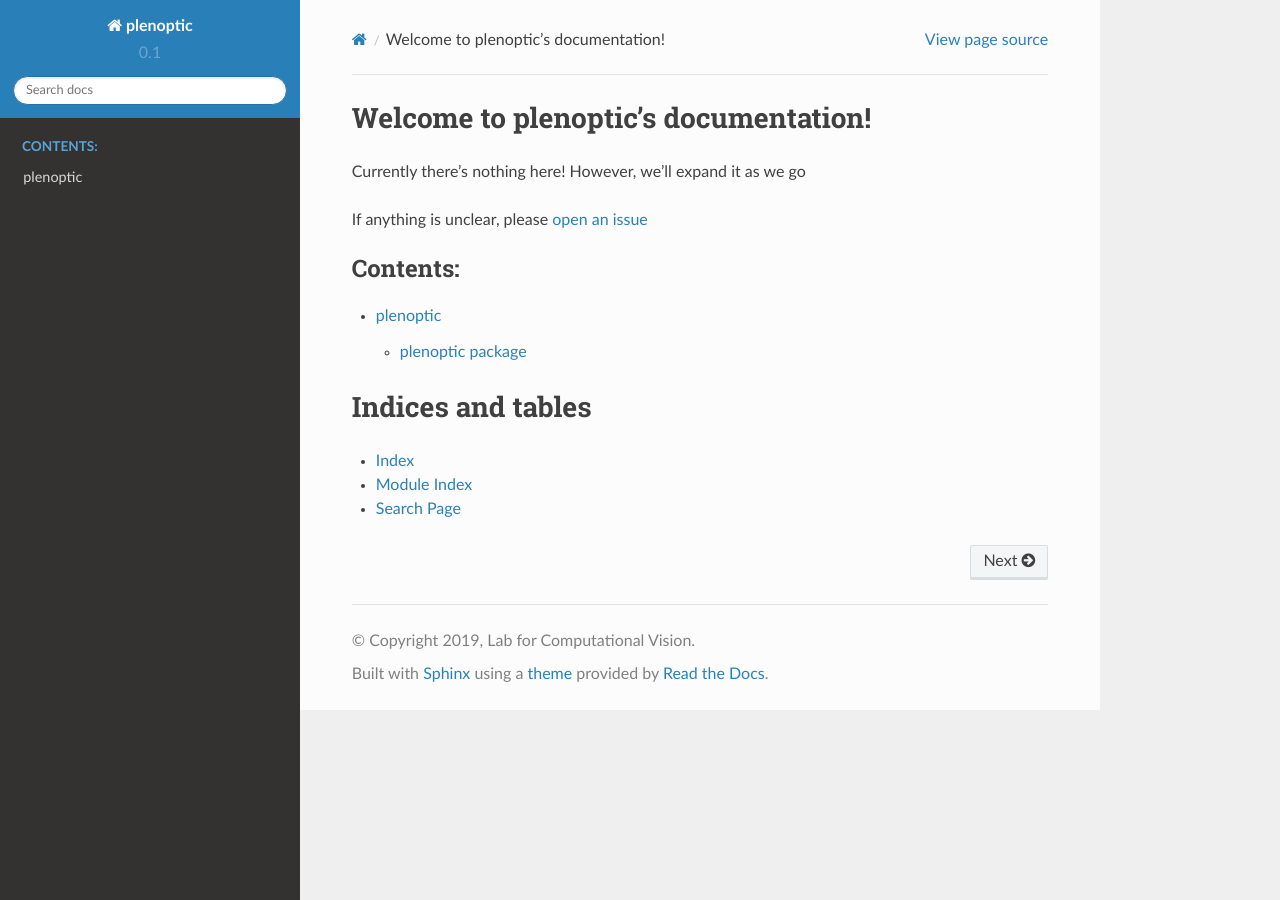
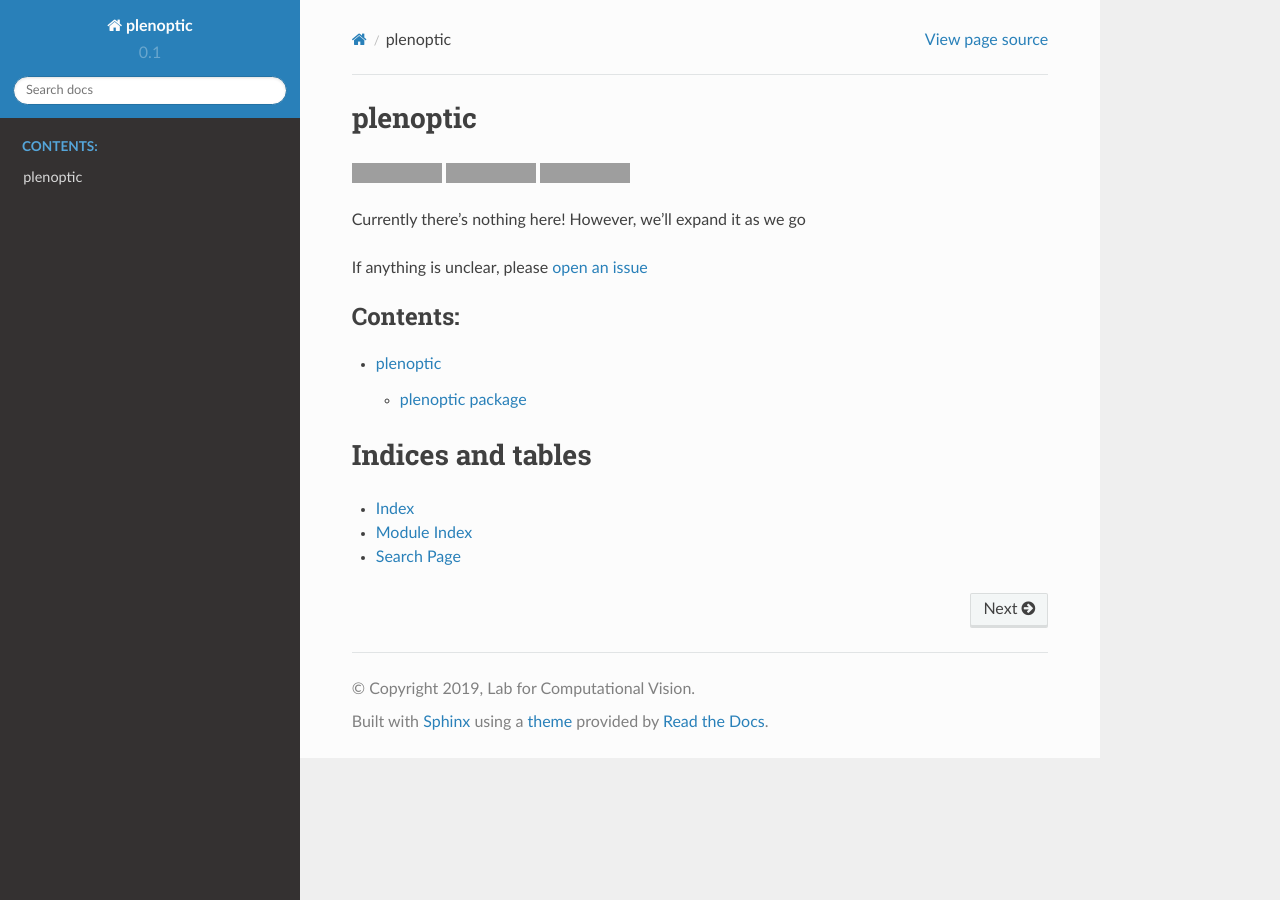
Before and after one commit to plenoptic-org/plenoptic, a Sphinx documentation site: the page built from docs/index.rst, in a window 1280 px wide. Built offline with Sphinx 7.4.7 and the Read the Docs theme 2.0.0, drawn with Linux system fonts in a browser that asks for light colours; pages that are not in the unit, such as notebooks, are missing from menus; the version number is read from the project's files by our own code; grey boxes are pictures that could not be loaded.

Commit message:
fixes docs issues!
the pdf wasn't building because of a unicode character that latex
couldn't handle, which comes from the tqdm progress bar. so I disabled
the pdf download documentation (keeping htmlzip and epub).

adds back zenodo badge, and correctly adds badges to index.rst

```diff
--- a/docs/index.rst
+++ b/docs/index.rst
@@ -6,13 +6,18 @@
 .. |travis| image:: https://travis-ci.com/LabForComputationalVision/plenoptic.svg?branch=master
 		    :target: https://travis-ci.com/LabForComputationalVision/plenoptic
 
+.. |zenodo| image:: https://zenodo.org/badge/DOI/10.5281/zenodo.3995057.svg
+            :target: https://doi.org/10.5281/zenodo.3995057
+
 .. plenoptic documentation master file, created by
    sphinx-quickstart on Thu Jun 20 15:56:27 2019.
    You can adapt this file completely to your liking, but it should at least
    contain the root `toctree` directive.
 
-Welcome to plenoptic's documentation!
+plenoptic
 =====================================
+
+|license-shield| |travis| |zenodo|
 
 Currently there's nothing here! However, we'll expand it as we go
 
```
Also changed, not shown: .readthedocs.yml.
